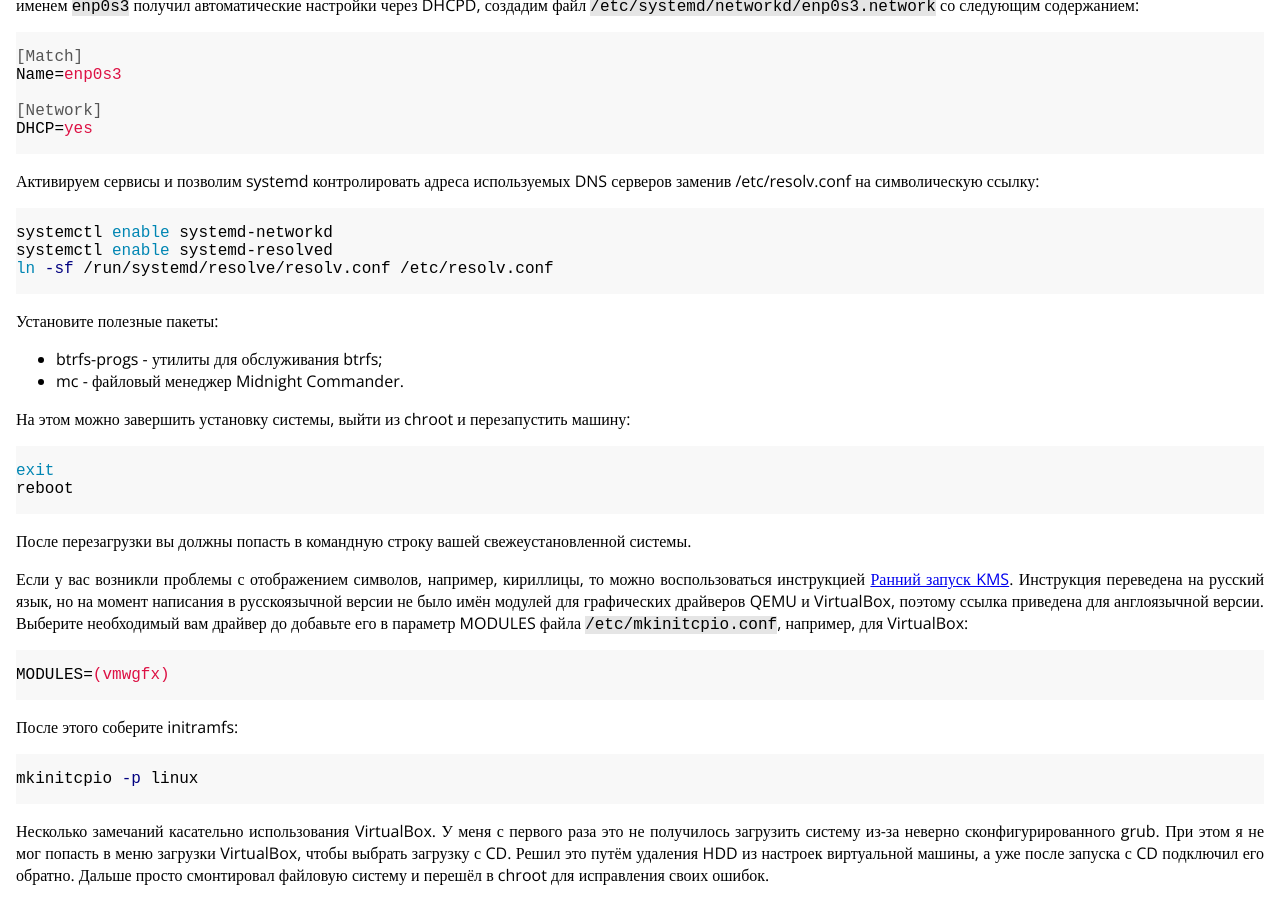
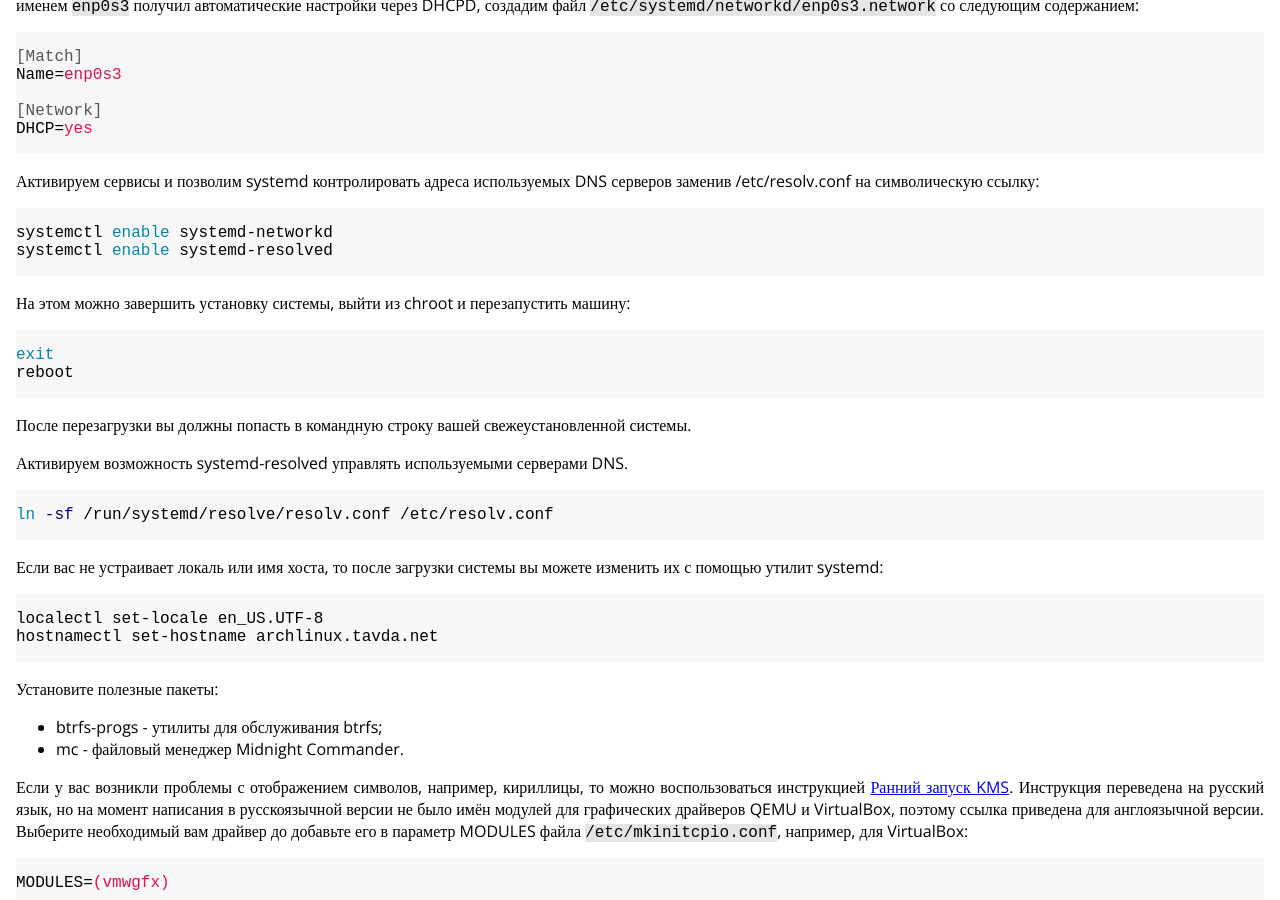
Before and after one commit to fsa/site, a Jekyll site: the page built from _posts/2022-10-29-archlinux.md, in a window 1280 px wide and 900 px high, scrolled down 3044 px. Built offline with Jekyll 4.4.1, drawn with Linux system fonts in a browser that asks for light colours; some of the changed text lies outside the part shown.

Commit message:
Archlinux: исправлены ошибки после проверки

````diff
--- a/_posts/2022-10-29-archlinux.md
+++ b/_posts/2022-10-29-archlinux.md
@@ -183,6 +177,24 @@ reboot
 ```
 
 После перезагрузки вы должны попасть в командную строку вашей свежеустановленной системы.
+
+Активируем возможность systemd-resolved управлять используемыми серверами DNS.
+
+```bash
+ln -sf /run/systemd/resolve/resolv.conf /etc/resolv.conf
+```
+
+Если вас не устраивает локаль или имя хоста, то после загрузки системы вы можете изменить их с помощью утилит systemd:
+
+```bash
+localectl set-locale en_US.UTF-8
+hostnamectl set-hostname archlinux.tavda.net
+```
+
+Установите полезные пакеты:
+
+- btrfs-progs - утилиты для обслуживания btrfs;
+- mc - файловый менеджер Midnight Commander.
 
 Если у вас возникли проблемы с отображением символов, например, кириллицы, то можно воспользоваться инструкцией [Ранний запуск KMS](https://wiki.archlinux.org/title/Kernel_mode_setting#Early_KMS_start). Инструкция переведена на русский язык, но на момент написания в русскоязычной версии не было имён модулей для графических драйверов QEMU и VirtualBox, поэтому ссылка приведена для англоязычной версии. Выберите необходимый вам драйвер до добавьте его в параметр MODULES файла `/etc/mkinitcpio.conf`, например, для VirtualBox:
 
````
Also changed, not shown: other parts of _posts/2022-10-29-archlinux.md (+2 -8 lines).
